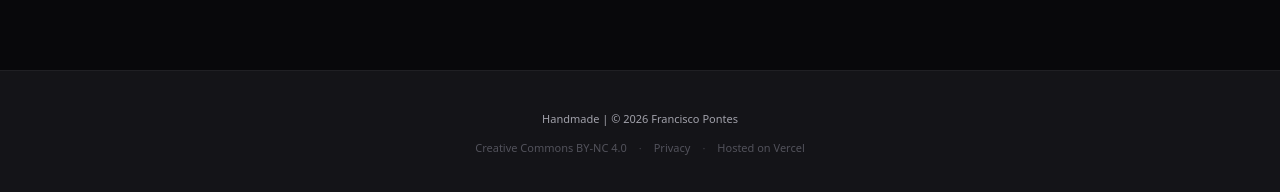
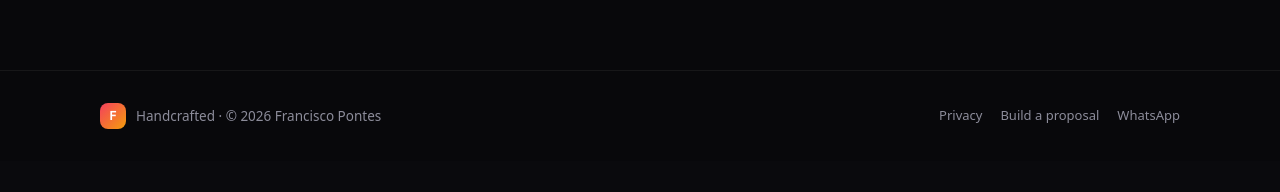
Before and after one commit to pontesneto2/pontes-site, a Next.js app: page /trabalhe-comigo in a window 1280 px wide. Shown: the part 7871-8063 px from the top of the page. After the commit the page ends 8032 px from the top, so only its background shows below. Built offline with nearby package versions, Linux system fonts and the light colour scheme; no server answers.

Commit message:
feat: add dedicated trabalhe-comigo footer
Replace the shared site footer with a lean page-specific footer:
monogram signature and Privacy / Build proposal / WhatsApp links.

Co-Authored-By: Claude Opus 4.8 <noreply@anthropic.com>

```diff
--- a/src/app/trabalhe-comigo/page.tsx
+++ b/src/app/trabalhe-comigo/page.tsx
@@ -1,7 +1,7 @@
 "use client";
 
 import SiteHeader, { type SearchEntry } from "@/components/SiteHeader";
-import SiteFooter from "@/components/SiteFooter";
+import TcFooter from "@/components/trabalhe-comigo/TcFooter";
 import { useLanguage, tr } from "@/lib/language-context";
 import { PropostaPrefillProvider } from "@/lib/proposta/prefill-context";
 import HeroComercial from "@/components/trabalhe-comigo/HeroComercial";
@@ -62,7 +62,7 @@ export default function TrabalheComigoPage() {
       <FaqAccordion />
       <ContatoSection />
       <SobreMim />
-      <SiteFooter />
+      <TcFooter />
       <FloatingMobileCTA />
     </div>
   );
--- /dev/null
+++ b/src/components/trabalhe-comigo/TcFooter.tsx
@@ -0,0 +1,46 @@
+"use client";
+
+import { useLanguage, tr, type Bilingual } from "@/lib/language-context";
+import { scrollToId } from "./scroll";
+
+export default function TcFooter() {
+  const { lang } = useLanguage();
+  const t = (v: Bilingual) => tr(lang, v);
+
+  const linkClass = "text-[13px] text-[#8c8c9a] transition-colors hover:text-white";
+
+  return (
+    <footer className="border-t border-white/[0.06]" style={{ backgroundColor: "#08080b" }}>
+      <div
+        className="mx-auto flex max-w-[1160px] flex-wrap items-center justify-between gap-4 py-8"
+        style={{ paddingLeft: "clamp(20px,5vw,40px)", paddingRight: "clamp(20px,5vw,40px)" }}
+      >
+        {/* Assinatura */}
+        <div className="flex items-center gap-2.5">
+          <span
+            className="flex h-[26px] w-[26px] items-center justify-center rounded-lg bg-gradient-to-br from-rose-500 to-amber-500 text-[13px] font-bold text-white"
+            style={{ fontFamily: "var(--font-space-grotesk)" }}
+          >
+            F
+          </span>
+          <span className="text-[13.5px] text-[#8c8c9a]">
+            {t({ pt: "Feito à mão · © 2026 Francisco Pontes", en: "Handcrafted · © 2026 Francisco Pontes" })}
+          </span>
+        </div>
+
+        {/* Links */}
+        <div className="flex flex-wrap items-center gap-[18px]">
+          <a href="https://fcopts.com.br/privacidade" target="_blank" rel="noopener noreferrer" className={linkClass}>
+            {t({ pt: "Privacidade", en: "Privacy" })}
+          </a>
+          <a href="#proposta" onClick={scrollToId("proposta")} className={linkClass}>
+            {t({ pt: "Montar proposta", en: "Build a proposal" })}
+          </a>
+          <a href="https://wa.me/5585981888896" target="_blank" rel="noopener noreferrer" className={linkClass}>
+            WhatsApp
+          </a>
+        </div>
+      </div>
+    </footer>
+  );
+}
```
